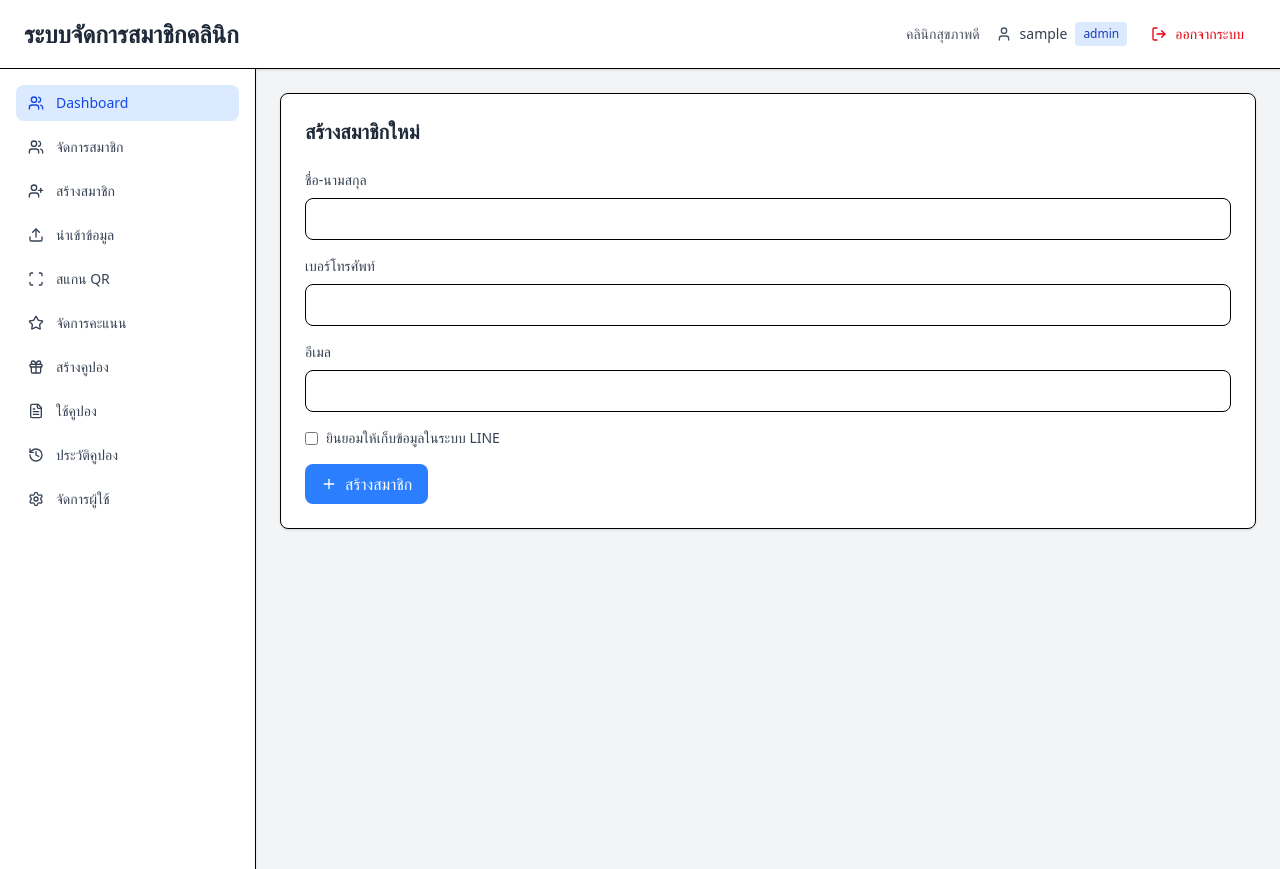
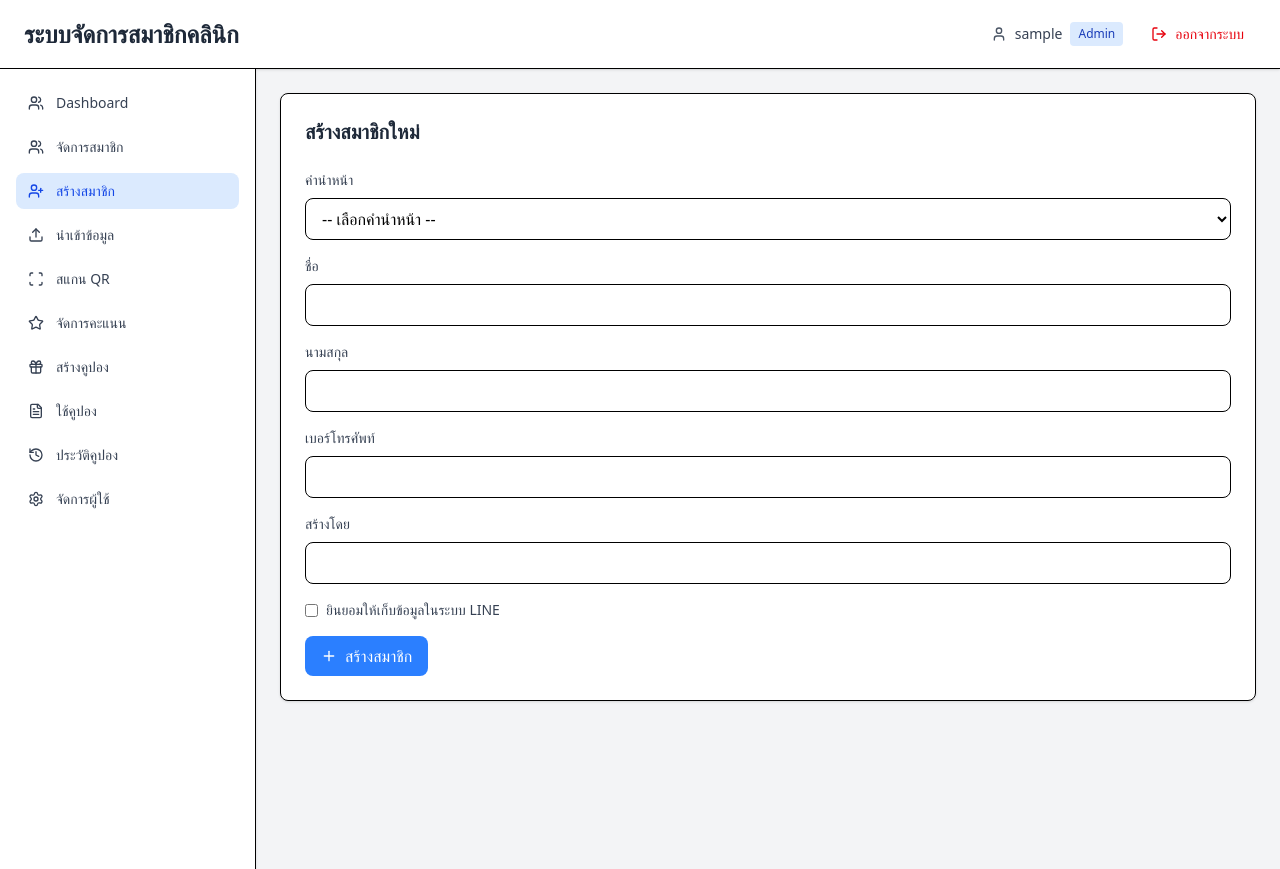
Before and after one commit to cure-connect/clinic-member-web, a React (Vite) app: page /create-member in a window 1280 px wide. Built offline with nearby package versions, Linux system fonts and the light colour scheme; sample sign-in values are in the browser's storage.

Commit message:
test login & call api

```diff
--- a/src/App.tsx
+++ b/src/App.tsx
@@ -26,11 +26,13 @@ const App: React.FC = () => {
 
   useEffect(() => {
     const savedUser = localStorage.getItem('clinicUser');
-    if (savedUser) {
+    const savedToken = localStorage.getItem('clinicToken');
+    if (savedUser && savedToken) {
       try {
         setUser(JSON.parse(savedUser));
       } catch {
         localStorage.removeItem('clinicUser');
+        localStorage.removeItem('clinicToken');
       }
     }
     setIsLoading(false);
@@ -38,8 +40,10 @@ const App: React.FC = () => {
 
   const handleLogin = (userData: User, token?: string): void => {
     setUser(userData);
-    localStorage.setItem('clinicUser', JSON.stringify(userData));
-    if (token) localStorage.setItem('clinicToken', token);
+    if (token) {
+      localStorage.setItem('clinicUser', JSON.stringify(userData));
+      localStorage.setItem('clinicToken', token);
+    }
   };
 
   const handleLogout = (): void => {
@@ -78,7 +82,7 @@ const App: React.FC = () => {
     <div className="min-h-screen bg-gray-100">
       <Header user={user} onLogout={handleLogout} />
       <div className="flex">
-        <Sidebar userRole={user.role} currentPage={currentPage} setCurrentPage={setCurrentPage} />
+        <Sidebar user={user} onLogout={handleLogout} />
         <main className="flex-1 p-6">
           <Routes>
             <Route path="/" element={<Navigate to="/dashboard" replace />} />
@@ -97,17 +101,17 @@ const App: React.FC = () => {
             <Route path="/create-member" element={<CreateMemberPage members={members} setMembers={setMembers} />} />
             <Route
               path="/import-members"
-              element={user.role === 'admin' ? <ImportMembersPage /> : <AccessDenied />}
+              element={user.role === 'manager' || 'admin' ? <ImportMembersPage /> : <AccessDenied />}
             />
             <Route path="/manage-points" element={<PointsManagementPage members={members} setMembers={setMembers} />} />
             <Route
               path="/create-coupon"
-              element={user.role === 'admin' ? <CreateCouponPage coupons={coupons} setCoupons={setCoupons} /> : <AccessDenied />}
+              element={user.role === 'manager' || 'admin' ? <CreateCouponPage coupons={coupons} setCoupons={setCoupons} /> : <AccessDenied />}
             />
             <Route path="/use-coupon" element={<UseCouponPage members={members} setMembers={setMembers} coupons={coupons} />} />
             <Route path="/coupon-history" element={<CouponHistoryPage />} />
             <Route path="/print-card" element={<PrintCardPage members={members} />} />
-            <Route path="/users" element={user.role === 'admin' ? <UsersManagementPage /> : <AccessDenied />} />
+            <Route path="/users" element={user.role === 'manager' || 'admin' ? <UsersManagementPage /> : <AccessDenied />} />
             <Route path="*" element={<Navigate to="/dashboard" replace />} />
           </Routes>
         </main>
--- a/src/components/Layouts/Header.tsx
+++ b/src/components/Layouts/Header.tsx
@@ -1,6 +1,6 @@
-import React from 'react';
-import { User, LogOut } from 'lucide-react';
-import type { User as UserType } from '../../types/index.tsx';
+import React from "react";
+import { User, LogOut } from "lucide-react";
+import type { User as UserType } from "../../types/index.tsx";
 
 interface HeaderProps {
   user: UserType;
@@ -13,17 +13,17 @@ const Header: React.FC<HeaderProps> = ({ user, onLogout }) => (
       <div className="flex items-center justify-between">
         <h1 className="text-2xl font-bold text-gray-800">ระบบจัดการสมาชิกคลินิก</h1>
         <div className="flex items-center gap-4">
-          <span className="text-sm text-gray-600">คลินิกสุขภาพดี</span>
-          <div className="flex items-center gap-3">
           <div className="flex items-center gap-2">
             <User className="w-4 h-4 text-gray-600" />
             <span className="text-sm text-gray-700">{user.username}</span>
-              <span className={`text-xs px-2 py-1 rounded ${
-                user.role === 'manager'
-                  ? 'bg-green-100 text-green-800'
-                  : 'bg-blue-100 text-blue-800'
-              }`}>
-                {user.role === 'manager' ? 'manager' : 'admin'}
+            <span
+              className={`text-xs px-2 py-1 rounded ${
+                user.role === "manager"
+                  ? "bg-green-100 text-green-800"
+                  : "bg-blue-100 text-blue-800"
+              }`}
+            >
+              {user.role === "manager" ? "Manager" : "Admin"}
             </span>
           </div>
           <button
@@ -36,7 +36,6 @@ const Header: React.FC<HeaderProps> = ({ user, onLogout }) => (
         </div>
       </div>
     </div>
-    </div>
   </header>
 );
 
--- a/src/components/Layouts/Sidebar.tsx
+++ b/src/components/Layouts/Sidebar.tsx
@@ -1,16 +1,19 @@
 import React from 'react';
-import { useNavigate } from 'react-router-dom';
-import { Users, UserPlus, Upload, Scan, Star, Gift, FileText, History, Settings } from 'lucide-react';
-import type { NavigationItem, PageType } from '../../types/index.tsx';
+import { useNavigate, useLocation } from 'react-router-dom';
+import {
+  Users, UserPlus, Upload, Scan, Star, Gift, FileText, History, Settings
+} from 'lucide-react';
+import type { User } from '../../types/index.tsx';
+import type { NavigationItem } from '../../types/index.tsx';
 
 interface SidebarProps {
-  currentPage: PageType;
-  setCurrentPage: (page: PageType) => void;
-  userRole: 'admin' | 'manager';
+  user: User;
+  onLogout: () => void;
 }
 
-const Sidebar: React.FC<SidebarProps> = ({ currentPage, setCurrentPage, userRole }) => {
+const Sidebar: React.FC<SidebarProps> = ({ user }) => {
   const navigate = useNavigate();
+  const location = useLocation();
 
   const navigationItems: NavigationItem[] = [
     { id: 'dashboard', label: 'Dashboard', icon: Users, roles: ['admin', 'manager'] },
@@ -19,29 +22,29 @@ const Sidebar: React.FC<SidebarProps> = ({ currentPage, setCurrentPage, userRole
     { id: 'import-members', label: 'นำเข้าข้อมูล', icon: Upload, roles: ['admin', 'manager'] },
     { id: 'scan-qr', label: 'สแกน QR', icon: Scan, roles: ['admin', 'manager'] },
     { id: 'manage-points', label: 'จัดการคะแนน', icon: Star, roles: ['admin', 'manager'] },
-    { id: 'create-coupon', label: 'สร้างคูปอง', icon: Gift, roles: ['admin'] },
+    { id: 'create-coupon', label: 'สร้างคูปอง', icon: Gift, roles: ['admin', 'manager'] },
     { id: 'use-coupon', label: 'ใช้คูปอง', icon: FileText, roles: ['admin', 'manager'] },
     { id: 'coupon-history', label: 'ประวัติคูปอง', icon: History, roles: ['admin', 'manager'] },
-    { id: 'users', label: 'จัดการผู้ใช้', icon: Settings, roles: ['admin'] }
+    { id: 'users', label: 'จัดการผู้ใช้', icon: Settings, roles: ['admin', 'manager'] }
   ];
 
-  const allowedItems = navigationItems.filter(item => item.roles.includes(userRole));
+  const allowedItems = navigationItems.filter(item => item.roles.includes(user.role));
 
   return (
-    <aside className="w-64 bg-white shadow-sm border-r min-h-screen">
-      <nav className="p-4">
-        <ul className="space-y-2">
+    <aside className="w-64 bg-white shadow-sm border-r min-h-screen flex flex-col">
+      {/* Navigation */}
+      <nav className="flex-1 p-4 space-y-2">
         {allowedItems.map(item => {
           const Icon = item.icon;
+          const isActive =
+            location.pathname === `/${item.id}` ||
+            (item.id === 'dashboard' && location.pathname === '/');
           return (
-              <li key={item.id}>
             <button
-                  onClick={() => {
-                    setCurrentPage(item.id as PageType);
-                    navigate(`/${item.id}`);
-                  }}
+              key={item.id}
+              onClick={() => navigate(`/${item.id}`)}
               className={`w-full flex items-center gap-3 px-3 py-2 text-left text-sm font-medium rounded-lg transition-colors ${
-                    currentPage === item.id
+                isActive
                   ? 'bg-blue-100 text-blue-700'
                   : 'text-gray-700 hover:bg-gray-100'
               }`}
@@ -49,10 +52,8 @@ const Sidebar: React.FC<SidebarProps> = ({ currentPage, setCurrentPage, userRole
               <Icon className="w-4 h-4" />
               {item.label}
             </button>
-              </li>
           );
         })}
-        </ul>
       </nav>
     </aside>
   );
--- a/src/pages/Member/CreateMemberPage.tsx
+++ b/src/pages/Member/CreateMemberPage.tsx
@@ -8,39 +8,76 @@ interface CreateMemberPageProps {
 }
 
 interface NewMember {
-  name: string;
-  phone: string;
-  email: string;
+  title: string;
+  firstname: string;
+  lastname: string;
+  mobile_no: string;
+  created_by: string;
   linePermission: boolean;
 }
 
 const CreateMemberPage: React.FC<CreateMemberPageProps> = ({ members, setMembers }) => {
   const [newMember, setNewMember] = useState<NewMember>({
-    name: '',
-    phone: '',
-    email: '',
+    title: '',
+    firstname: '',
+    lastname: '',
+    mobile_no: '',
+    created_by: '',
     linePermission: false
   });
 
-  const handleSubmit = (e: React.FormEvent<HTMLFormElement>): void => {
+  const [isLoading, setIsLoading] = useState<boolean>(false);
+
+  const handleSubmit = async (e: React.FormEvent<HTMLFormElement>): Promise<void> => {
     e.preventDefault();
+    setIsLoading(true);
+
+    try {
+      const response = await fetch('http://localhost:8888/api/create', {
+        method: 'POST',
+        headers: { 'Content-Type': 'application/json' },
+        body: JSON.stringify(newMember),
+      });
+
+      if (!response.ok) {
+        throw new Error('ไม่สามารถสร้างสมาชิกได้');
+      }
+
+      const data = await response.json();
+
       const newId = `M${String(members.length + 1).padStart(3, '0')}`;
       const member: Member = {
-      ...newMember,
         id: newId,
+        name: `${newMember.title}${newMember.firstname} ${newMember.lastname}`,
+        phone: newMember.mobile_no,
+        created_by: newMember.created_by,
         points: 0,
         joinDate: new Date().toISOString().split('T')[0],
         qrCode: `${newId}-QR-DATA`
       };
+
       setMembers([...members, member]);
-    setNewMember({ name: '', phone: '', email: '', linePermission: false });
+      setNewMember({
+        title: '',
+        firstname: '',
+        lastname: '',
+        mobile_no: '',
+        created_by: '',
+        linePermission: false
+      });
+
       alert('สร้างสมาชิกเรียบร้อยแล้ว');
+    } catch (err: any) {
+      alert(err.message || 'เกิดข้อผิดพลาด กรุณาลองใหม่');
+    } finally {
+      setIsLoading(false);
+    }
   };
 
   const handleInputChange = (field: keyof NewMember) => (
-    e: React.ChangeEvent<HTMLInputElement>
+    e: React.ChangeEvent<HTMLInputElement | HTMLSelectElement>
   ): void => {
-    const value = field === 'linePermission' ? e.target.checked : e.target.value;
+    const value = field === 'linePermission' ? (e.target as HTMLInputElement).checked : e.target.value;
     setNewMember(prev => ({ ...prev, [field]: value }));
   };
 
@@ -50,13 +87,39 @@ const CreateMemberPage: React.FC<CreateMemberPageProps> = ({ members, setMembers
 
       <form onSubmit={handleSubmit} className="space-y-4">
         <div>
-          <label className="block text-sm font-medium text-gray-700 mb-2">ชื่อ-นามสกุล</label>
+          <label className="block text-sm font-medium text-gray-700 mb-2">คำนำหน้า</label>
+          <select
+            required
+            className="w-full px-3 py-2 border rounded-lg focus:outline-none focus:ring-2 focus:ring-blue-500"
+            value={newMember.title}
+            onChange={handleInputChange('title')}
+          >
+            <option value="">-- เลือกคำนำหน้า --</option>
+            <option value="นาย">นาย</option>
+            <option value="นาง">นาง</option>
+            <option value="นางสาว">นางสาว</option>
+          </select>
+        </div>
+
+        <div>
+          <label className="block text-sm font-medium text-gray-700 mb-2">ชื่อ</label>
           <input
             type="text"
             required
             className="w-full px-3 py-2 border rounded-lg focus:outline-none focus:ring-2 focus:ring-blue-500"
-            value={newMember.name}
-            onChange={handleInputChange('name')}
+            value={newMember.firstname}
+            onChange={handleInputChange('firstname')}
+          />
+        </div>
+
+        <div>
+          <label className="block text-sm font-medium text-gray-700 mb-2">นามสกุล</label>
+          <input
+            type="text"
+            required
+            className="w-full px-3 py-2 border rounded-lg focus:outline-none focus:ring-2 focus:ring-blue-500"
+            value={newMember.lastname}
+            onChange={handleInputChange('lastname')}
           />
         </div>
 
@@ -66,18 +129,18 @@ const CreateMemberPage: React.FC<CreateMemberPageProps> = ({ members, setMembers
             type="tel"
             required
             className="w-full px-3 py-2 border rounded-lg focus:outline-none focus:ring-2 focus:ring-blue-500"
-            value={newMember.phone}
-            onChange={handleInputChange('phone')}
+            value={newMember.mobile_no}
+            onChange={handleInputChange('mobile_no')}
           />
         </div>
 
         <div>
-          <label className="block text-sm font-medium text-gray-700 mb-2">อีเมล</label>
+          <label className="block text-sm font-medium text-gray-700 mb-2">สร้างโดย</label>
           <input
-            type="email"
+            type="text"
             className="w-full px-3 py-2 border rounded-lg focus:outline-none focus:ring-2 focus:ring-blue-500"
-            value={newMember.email}
-            onChange={handleInputChange('email')}
+            value={newMember.created_by}
+            onChange={handleInputChange('created_by')}
           />
         </div>
 
@@ -97,10 +160,13 @@ const CreateMemberPage: React.FC<CreateMemberPageProps> = ({ members, setMembers
         <div className="flex gap-4">
           <button
             type="submit"
-            className="flex items-center gap-2 px-4 py-2 bg-blue-500 text-white rounded-lg hover:bg-blue-600"
+            disabled={isLoading}
+            className={`flex items-center gap-2 px-4 py-2 text-white rounded-lg ${
+              isLoading ? 'bg-gray-400 cursor-not-allowed' : 'bg-blue-500 hover:bg-blue-600'
+            }`}
           >
             <Plus className="w-4 h-4" />
-            สร้างสมาชิก
+            {isLoading ? 'กำลังสร้าง...' : 'สร้างสมาชิก'}
           </button>
         </div>
       </form>
--- a/src/pages/Member/Member.tsx
+++ b/src/pages/Member/Member.tsx
@@ -1,7 +1,7 @@
 import React, { useState } from 'react';
 import { Search, Eye, Edit, Trash2, Printer } from 'lucide-react';
 import type { Member, PageType } from '../../types/index.tsx';
-import MemberCard from '../../components/UI/MemberCard';
+import MemberCard from '../../components/UI/MemberCard.tsx';
 
 interface MembersPageProps {
     members: Member[];
@@ -76,7 +76,7 @@ const MembersPage: React.FC<MembersPageProps> = ({
                                     </td>
                                     <td className="px-6 py-4 whitespace-nowrap">
                                         <div className="text-sm text-gray-900">{member.phone}</div>
-                                        <div className="text-sm text-gray-500">{member.email}</div>
+                                        <div className="text-sm text-gray-500">{member.created_by}</div>
                                     </td>
                                     <td className="px-6 py-4 whitespace-nowrap">
                                         <span className="bg-blue-100 text-blue-800 px-2 py-1 rounded text-sm">
--- a/src/pages/Member/PrintCardPage.tsx
+++ b/src/pages/Member/PrintCardPage.tsx
@@ -1,7 +1,7 @@
 import React, { useState } from 'react';
 import { Printer } from 'lucide-react';
-import type { Member } from '../../types/index';
-import MemberCard from '../../components/UI/MemberCard';
+import type { Member } from '../../types/index.tsx';
+import MemberCard from '../../components/UI/MemberCard.tsx';
 
 interface PrintCardPageProps {
   members: Member[];
--- a/src/types/index.tsx
+++ b/src/types/index.tsx
@@ -1,14 +1,13 @@
 export interface User {
   username: string;
   role: 'manager' | 'admin';
-  name: string;
 }
 
 export interface Member {
   id: string;
   name: string;
   phone: string;
-  email: string;
+  created_by: string;
   points: number;
   joinDate: string;
   qrCode: string;
```
Also changed, not shown: src/components/Auth/LoginPage.tsx (+33 -31 lines). Lines whose indentation alone changed are shown as unchanged.
